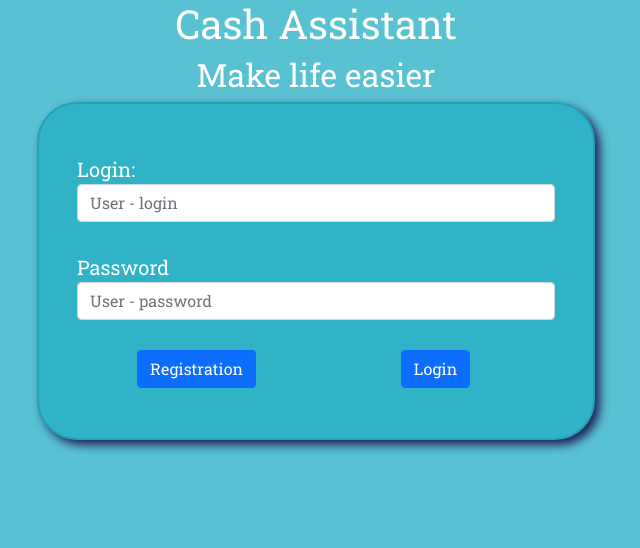
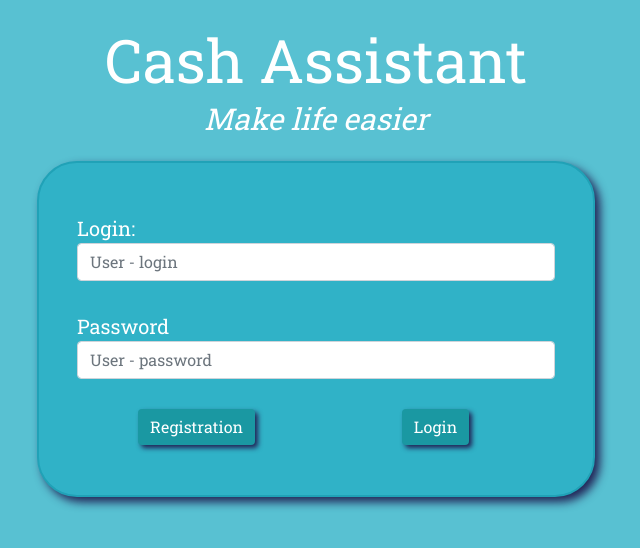
Before and after one commit to Bart-code/WebApplication_Bootstrap, a plain HTML site: page index.html in a window 1280 px wide. Shown: the whole page, without its empty margins (324-964 px from the left). Drawn offline with nearby package versions, Linux system fonts and the light colour scheme.

Commit message:
Feature/Index.html - fix

```diff
--- a/index.html
+++ b/index.html
@@ -17,12 +17,12 @@
 </head>
 
 <body>
-	<header>
+	<header class="mt-4">
 		<h1 > Cash Assistant </h1>
 		<h2 > Make life easier </h2>
 	</header>
 	<div class="container bg-container">
-		<div class=" mainPanel col-sm-8 col-md-6 p-4 ">
+		<div class=" mainPanel col-sm-8 col-md-6 p-4 mt-4">
 			<div class="row ">
 				Login:
 			</div>
@@ -36,11 +36,11 @@
 				<input type="password" class="form-control" placeholder="User - password" aria-label="Username">
 			</div>
 			<div class="row rowMargin">
-				<div class="col-sm">
-					<a class="btn btn-primary" href="#" role="button">Registration</a>
+				<div class="col-sm ">
+					<a class="btn btn-primary buttonsStyle" href="#" role="button">Registration</a>
 				</div>
-				<div class="col-sm">
-					<a class="btn btn-primary" href="#" role="button">Login</a>
+				<div class="col-sm ">
+					<a class="btn btn-primary buttonsStyle" href="#" role="button">Login</a>
 				</div>
 			</div>
 
--- a/style.css
+++ b/style.css
@@ -5,6 +5,20 @@ body
 	font-size: 30px;
 	text-align: center;
 	font-family: 'Roboto Slab', serif;
+}
+
+h1
+{
+	font-size: 60px;
+	margin: 5px;
+}
+
+h2
+{
+	font-size: 30px;
+	font-weight: 200;
+	font-style: italic;
+	margin: 5px;
 }
 
 .mainPanel
@@ -31,6 +45,19 @@ body
 	background-color: #58C1D2;
 }
 
+.buttonsStyle
+{
+	background-color:#1a98A2;
+	box-shadow: 3px 3px 5px #225;
+	border: none;
+
+}
+
+.buttonsStyle:hover
+{
+	background-color: #2AA8B2;
+}
+
 .text-leftttt
 {
 	text-align: left;
```
